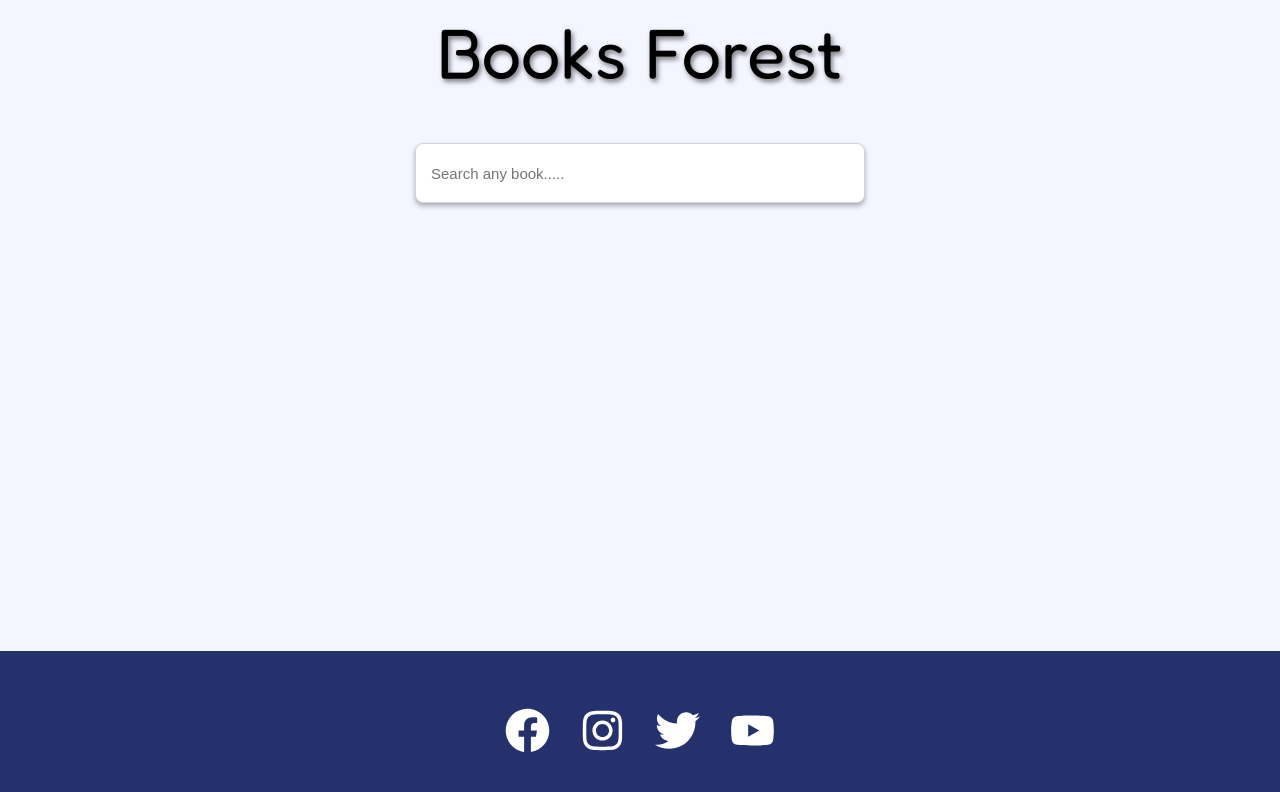
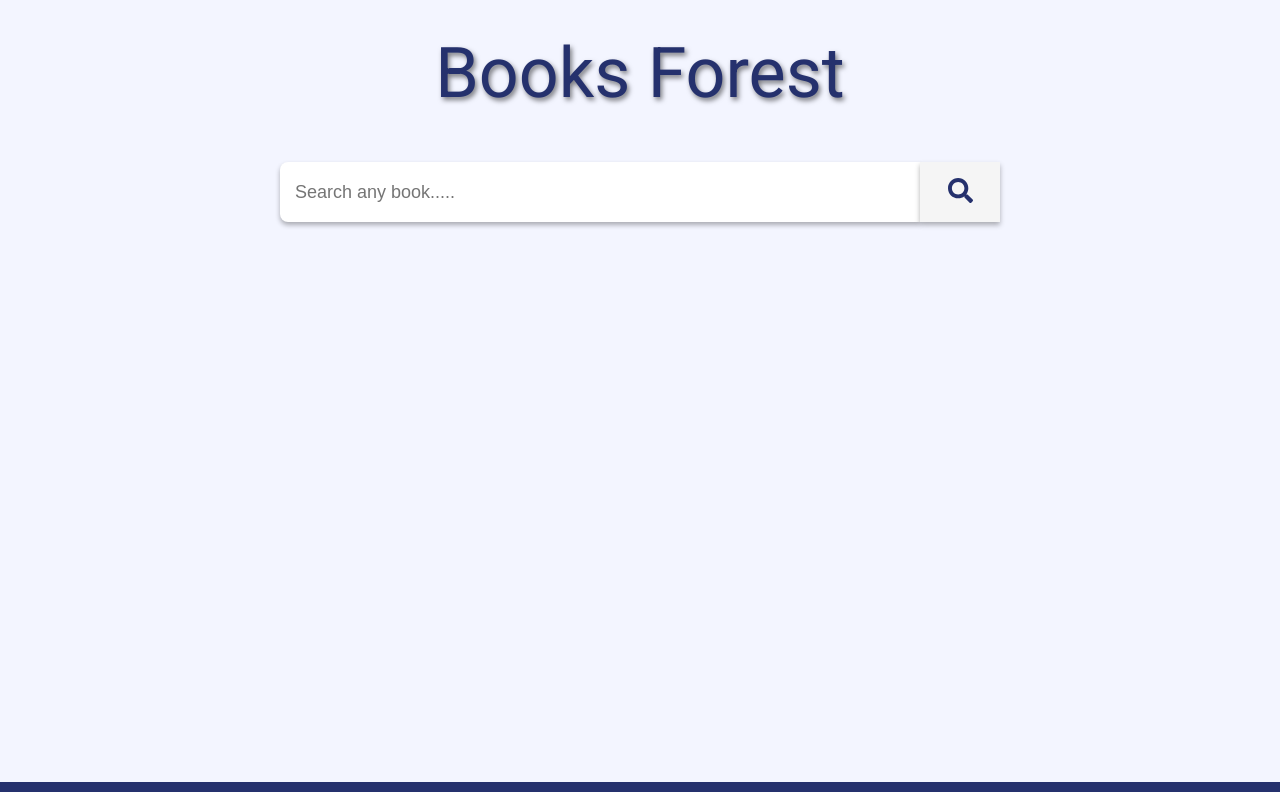
Before and after one commit to salmanhaider14/book-app, a Next.js app: page / in a window 1280 px wide. Shown: the top 792 px of the page. Built offline with nearby package versions, Linux system fonts and the light colour scheme; no server answers; a web font is replaced by a local one.

Commit message:
enhanced

```diff
--- a/package.json
+++ b/package.json
@@ -12,7 +12,7 @@
     "next": "12.2.3",
     "react": "18.2.0",
     "react-dom": "18.2.0",
-    "react-icons": "^4.4.0"
+    "react-icons": "^4.10.1"
   },
   "devDependencies": {
     "eslint": "8.20.0",
--- a/pages/index.js
+++ b/pages/index.js
@@ -2,11 +2,24 @@ import Head from "next/head";
 import BooksList from "../components/BooksList";
 import React, { useState, useEffect } from "react";
 import { useStateContext } from "../components/StateContext";
-import { FaFacebook, FaInstagram, FaYoutube, FaTwitter } from "react-icons/fa";
+import {
+  FaFacebook,
+  FaInstagram,
+  FaYoutube,
+  FaTwitter,
+  FaSearch,
+} from "react-icons/fa";
 
 export default function Home() {
   const { searchValue, setSearchValue } = useStateContext();
   const [books, setBooks] = useState([]);
+  // Add a state to track if the search button is clicked
+  const [isSearchClicked, setIsSearchClicked] = useState(false);
+
+  // Add a click event handler for the search button
+  const handleSearchClick = () => {
+    setIsSearchClicked(true);
+  };
 
   const getBooks = async (searchValue) => {
     const res = await fetch(
@@ -17,8 +30,11 @@ export default function Home() {
   };
 
   useEffect(() => {
+    if (isSearchClicked) {
       getBooks(searchValue);
-  }, [searchValue]);
+      setIsSearchClicked(false);
+    }
+  }, [isSearchClicked]);
 
   return (
     <div className="header">
@@ -29,16 +45,25 @@ export default function Home() {
       </Head>
       <h1 className="heading">Books Forest</h1>
 
+      <div className="form">
         <input
           className="searchbox"
           type="text"
           placeholder="Search any book....."
           onChange={(e) => setSearchValue(e.target.value)}
-        value={searchValue}
+          onKeyDown={(e) => {
+            if (e.key === "Enter") {
+              setIsSearchClicked(true);
+            }
+          }}
         />
+        <button onClick={handleSearchClick} className="btn">
+          <FaSearch fontSize={25} color="#25316d" />
+        </button>
+      </div>
 
       <div className="books-container">
-        {searchValue && <BooksList books={books} />}
+        <BooksList books={books} />
       </div>
 
       <div className="footer-container">
--- a/styles/globals.css
+++ b/styles/globals.css
@@ -2,10 +2,11 @@
 @import url("https://fonts.googleapis.com/css2?family=Quicksand&display=swap");
 @import url("https://fonts.googleapis.com/css2?family=Belleza&display=swap");
 @import url("https://fonts.googleapis.com/css2?family=Fredoka&display=swap");
+@import url("https://fonts.googleapis.com/css2?family=Roboto&display=swap");
 
 body {
   background-color: rgb(238, 241, 255, 0.7);
-  font-family: "Space Grotesk", sans-serif;
+  /* font-family: "Space Grotesk", sans-serif; */
   overflow-x: hidden;
 }
 * {
@@ -18,24 +19,43 @@ body {
   position: relative;
 }
 .heading {
-  padding-top: 10px;
+  padding-top: 2rem;
   text-align: center;
-  font-size: 40px;
+  font-size: 70px;
   padding-bottom: 3rem;
-  color: black;
+  color: #25316d;
+  font-family: "Roboto", sans-serif;
+  font-weight: 500;
+  text-shadow: 2px 3px 5px rgba(0, 0, 0, 0.5);
 }
 
 .searchbox {
-  width: 450px;
+  width: 50%;
   height: 60px;
   border-radius: 8px;
-  border: 0.5px lightgrey solid;
+  border: none;
   padding: 15px;
-  font-size: 15px;
+  font-size: 18px;
   box-shadow: 0px 3px 5px rgba(0, 0, 0, 0.3);
-  margin: auto;
   display: flex;
   justify-content: center;
+  border-top-right-radius: 0px;
+  border-bottom-right-radius: 0px;
+}
+.searchbox:focus {
+  outline: 2px solid lightblue;
+}
+.btn {
+  border: none;
+  box-shadow: 0px 3px 5px rgba(0, 0, 0, 0.3);
+  background-color: whitesmoke;
+  width: 80px;
+  cursor: pointer;
+  transition: all 0.2s;
+}
+.btn:hover {
+  transform: scale(0.9);
+  transition: all 0.2s;
 }
 .books-container {
   min-height: 40vh;
@@ -103,17 +123,18 @@ body {
   display: flex;
   flex-direction: column;
   font-family: "Fredoka", sans-serif;
+  font-weight: 500;
 }
 .book-info button {
-  width: 120px;
-  height: 40px;
-  margin: 20px;
+  width: 150px;
+  height: 55px;
+  margin-top: 1.3rem;
   background-color: #25316d;
   border: none;
   color: #dadada;
   border-radius: 5px;
   cursor: pointer;
-  font-size: 14px;
+  font-size: 20px;
 }
 .book-info button:hover {
   background-color: grey;
@@ -121,7 +142,7 @@ body {
 .book-info p {
   font-size: 28px;
   padding: 2px;
-  text-shadow: 0px 3px 8px rgba(0, 0, 0, 0.5);
+  text-shadow: 0px 3px 8px rgba(0, 0, 0, 0.2);
   font-weight: 500;
 }
 
@@ -133,9 +154,12 @@ body {
   font-family: "Fredoka", sans-serif;
   margin-top: 3rem;
   text-align: start;
-  padding: 1rem;
+  padding: 1.3rem;
   width: 50%;
   margin: auto;
+  background: whitesmoke;
+  box-shadow: 2px 3px 8px rgba(0, 0, 0, 0.3);
+  border-radius: 1rem;
 }
 .desc h1 {
   text-align: center;
@@ -158,12 +182,6 @@ body {
   font-size: 25px;
   width: 100%;
 } */
-.heading {
-  font-family: "Fredoka", sans-serif;
-  font-size: 70px;
-  font-weight: 500;
-  text-shadow: 2px 3px 5px rgba(0, 0, 0, 0.5);
-}
 
 .footer-container {
   background-color: #25316d;
@@ -171,6 +189,8 @@ body {
   padding: 2rem;
   font-family: "Quicksand", sans-serif;
   width: 100%;
+  position: relative;
+  bottom: 0;
 }
 .social {
   text-align: center;
@@ -209,19 +229,25 @@ body {
   color: white;
   font-size: 25px;
 }
+.form {
+  display: flex;
+  justify-content: center;
+  /* align-items: center;
+  gap: 10px; */
+}
 
 @media all and (max-width: 900px) {
   .desc {
-    width: 80%;
+    width: 90%;
   }
   .heading {
     font-size: 40px;
   }
 }
 
-@media all and (max-width: 700px) {
+@media all and (max-width: 800px) {
   .searchbox {
-    width: 350px;
+    width: 70%;
   }
   .book-info p {
     font-size: 18px;
@@ -229,4 +255,9 @@ body {
   .desc p {
     font-size: 20px;
   }
+  .book-info button {
+    width: 100px;
+    height: 40px;
+    font-size: 15px;
+  }
 }
```
Also changed, not shown: pages/[book].js (+11 -5 lines), 1 other file (tests, documents, lock files or other folders). Lines whose indentation alone changed are shown as unchanged.
